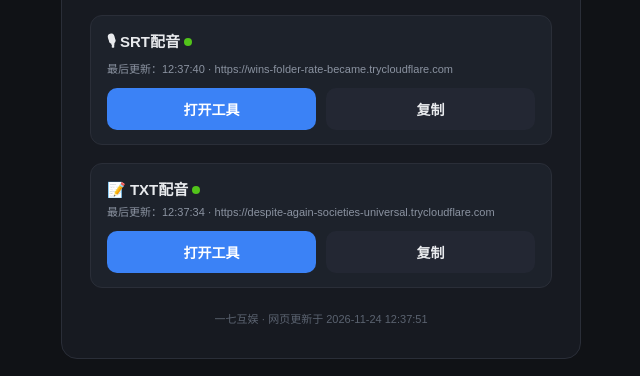
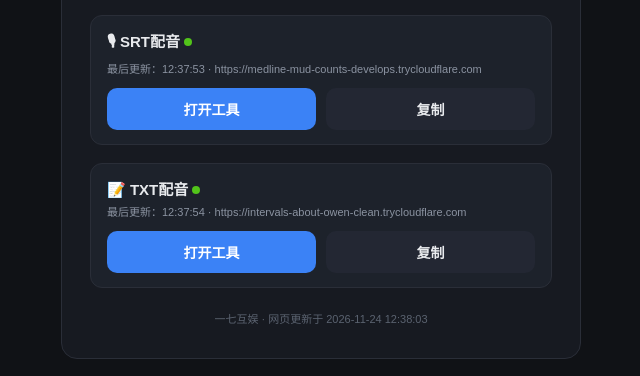
Before and after one commit to chenyazi659-ctrl/srttts-links, a plain HTML site: page index.html in a window 1280 px wide. Shown: the part 317-693 px from the top of the page, 319-959 px from the left. Drawn offline with Linux system fonts and the light colour scheme.

Commit message:
auto-update index.html

```diff
--- a/index.html
+++ b/index.html
@@ -34,21 +34,21 @@
   <div class="hint">📌 两个工具都用浏览器打开。<br/>网址每隔一段时间会自动更换，本页始终显示最新可用地址，<b>永远不用重新找我要</b>。</div>
   <div class="tool">
     <div class="name">🎙 SRT配音 <span class="status"></span></div>
-    <div class="meta">最后更新：12:37:40 · https://wins-folder-rate-became.trycloudflare.com</div>
+    <div class="meta">最后更新：12:37:53 · https://medline-mud-counts-develops.trycloudflare.com</div>
     <div class="btns">
-      <a class="btn open" href="https://wins-folder-rate-became.trycloudflare.com" target="_blank" rel="noopener">打开工具</a>
-      <button class="btn copy" onclick="copyUrl(this,'https://wins-folder-rate-became.trycloudflare.com')">复制</button>
+      <a class="btn open" href="https://medline-mud-counts-develops.trycloudflare.com" target="_blank" rel="noopener">打开工具</a>
+      <button class="btn copy" onclick="copyUrl(this,'https://medline-mud-counts-develops.trycloudflare.com')">复制</button>
     </div>
   </div>
   <div class="tool">
     <div class="name">📝 TXT配音 <span class="status"></span></div>
-    <div class="meta">最后更新：12:37:34 · https://despite-again-societies-universal.trycloudflare.com</div>
+    <div class="meta">最后更新：12:37:54 · https://intervals-about-owen-clean.trycloudflare.com</div>
     <div class="btns">
-      <a class="btn open" href="https://despite-again-societies-universal.trycloudflare.com" target="_blank" rel="noopener">打开工具</a>
-      <button class="btn copy" onclick="copyUrl(this,'https://despite-again-societies-universal.trycloudflare.com')">复制</button>
+      <a class="btn open" href="https://intervals-about-owen-clean.trycloudflare.com" target="_blank" rel="noopener">打开工具</a>
+      <button class="btn copy" onclick="copyUrl(this,'https://intervals-about-owen-clean.trycloudflare.com')">复制</button>
     </div>
   </div>
-  <div class="foot">一七互娱 · 网页更新于 2026-11-24 12:37:51</div>
+  <div class="foot">一七互娱 · 网页更新于 2026-11-24 12:38:03</div>
 </div>
 <script>
 function copyUrl(btn, url){
```
